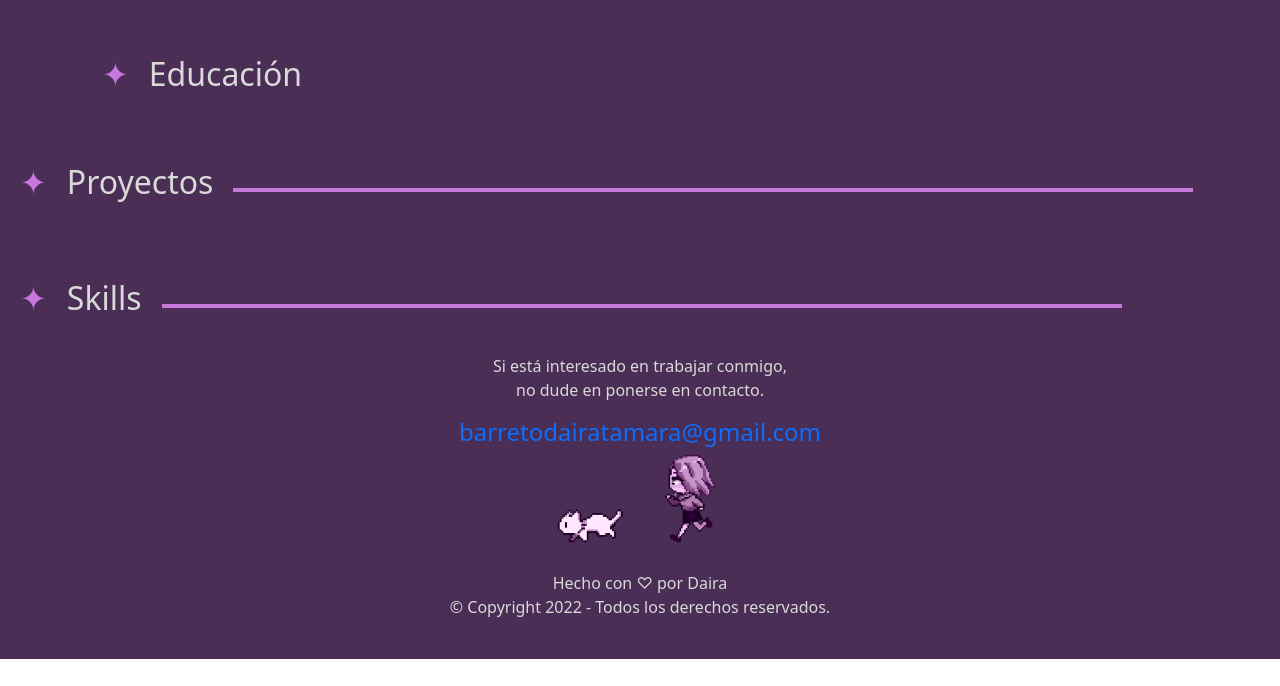
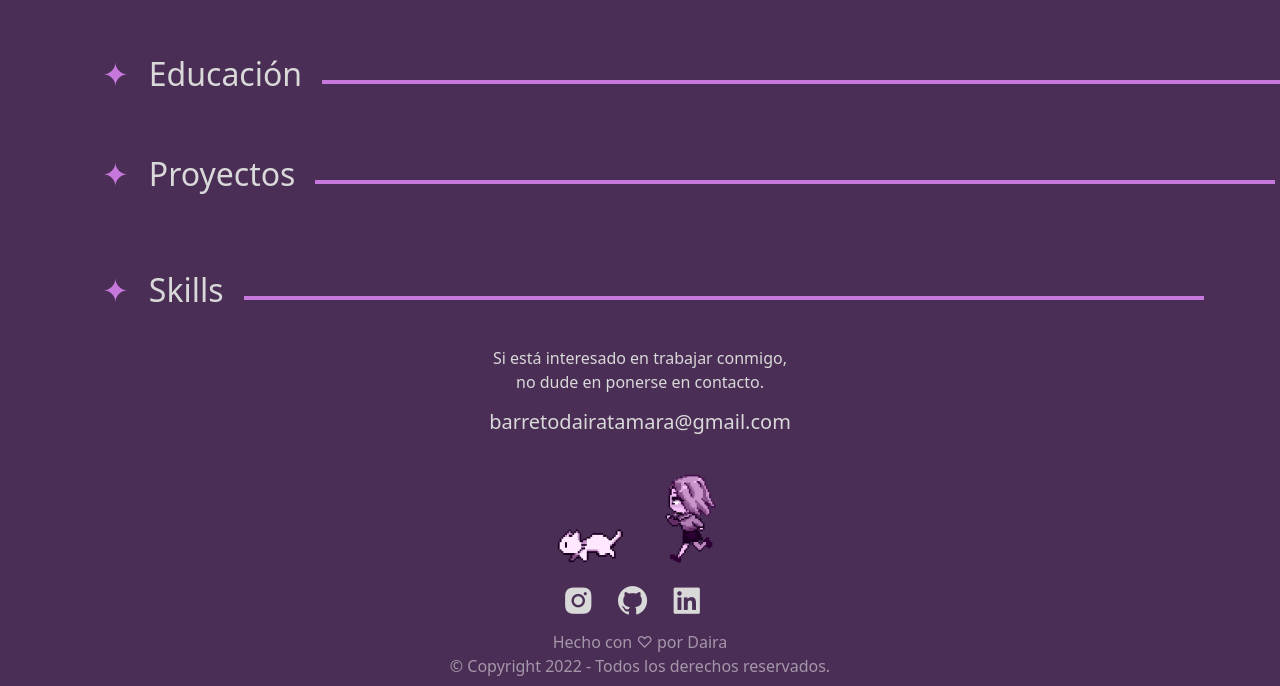
Before and after one commit to Daira360/Portfolio-FrontEnd, a plain HTML site: page index.html in a window 1280 px wide. Shown: the part 770-1456 px from the top of the page. Before the commit the page ends 1429 px from the top, so only its background shows below. Drawn offline with nearby package versions, Linux system fonts and the light colour scheme; a script that the page names is missing.

Commit message:
Sexto Commit

```diff
--- a/index.html
+++ b/index.html
@@ -42,8 +42,9 @@
         <!---------------------------------------------------->
 
 
+
         <!---------------------------------------------------->
-        <!--Nav-->
+        <!--Barra de Navegación-->
         <nav class="navbar navbar-expand-md fixed-top navbar-main">
             <!--Contenedor barra de navegación-->
             <div class="container">
@@ -79,13 +80,16 @@
         </nav>
         <!---------------------------------------------------->
 
+
+
         <!---------------------------------------------------->
         <!--Banner-->
         <div id="banner">
             <img alt="Banner" id=banner src="img/Banner_px.png">
         </div>
+        <!---------------------------------------------------->
 
-        <!---------------------------------------------------->
+
 
         <!---------------------------------------------------->
         <!--Sobre mi-->
@@ -115,7 +119,7 @@
                     <p>Full-stack developer jr. <br>Me encanta crear diseños llamativos y agradables para las personas.</br></p>
 
                     <!--Redes Sociales-->
-                    <div class="d-none d-md-block redes">
+                    <div class="redes">
                         <a href="https://www.instagram.com/hellsy.png/?hl=es-la" target="_blank">
                             <i class="bx bxl-instagram-alt"></i>
                         </a>
@@ -138,18 +142,18 @@
 
         <!---------------------------------------------------->
         <!--Educación-->
-        <section class="justify-content-center text-center">
-            <div id="edu" class="container">
-
-                <div class="ancho3">
-                     <h2 class="titulo"><span class="item">✦</span>Educación</h2>
-                </div>
-
+        <section id="edu" class="container">
+            <div class="titulo">
+                <h2><span class="item">✦</span>Educación</h2>
             </div>
         </section>
+        <!---------------------------------------------------->
+
+
 
         <!---------------------------------------------------->
-        <section id="proyect" class="proyectos">
+        <!--Proyectos-->
+        <section id="proyect" class="container">
                 <div class="ancho4">
                     <div class="titulo">
                         <h2><span class="item">✦</span>Proyectos</h2>
@@ -159,120 +163,82 @@
                     </div>
                 </div>
         </section>
+        <!---------------------------------------------------->
+
 
 
         <!---------------------------------------------------->
+        <!--Habilidades y Skills-->
         <section id="skills" class="skills">
-                <div class="ancho5">
+                <div class="container">
                     <div class="titulo">
                         <h2><span class="item">✦</span>Skills</h2>
                     </div>
                 </div>
             </div>
-
+        </section>
         <!---------------------------------------------------->
-        <!--Para el formulario de contacto que quiero agregar
-        <section id="contact" class="contacto">
-            <div class="ancho6">
-
-                    <div class="titulo">
-                         <h2><span class="item">✦</span>Contacto</h2>
-                    </div>
-
-                    <div class="contacto-grid">
-
-                        <div class="mas-info">
-                            <p>Si está interesado en trabajar conmigo en su próximo proyecto, no dude en ponerse en contacto.</p>
-
-                            <ul>
-                                <li><i class="bx bxs-map"></i>Moreno, Buenos Aires, Argentina.</li>
-                                <li><i class="bx bxs-phone"></i>(+54) 11 5494-3525</li>
-                                <li><i class="bx bxs-envelope"></i>barretodairatamara@gmail.com</li>
-                            </ul>
-
-                            <div class="redes">
-                                <a type="buttom" href="https://www.instagram.com/hellsy.png/?hl=es-la" target="_blanck">
-                                    <i class="bx bxl-instagram-alt"></i>
-                                </a>
-
-                                <a type="buttom" href=https://github.com/Daira360 target="_blanck">
-                                    <i class="bx bxl-github"></i>
-                                </a>
-
-                                <a type="buttom" href=https://www.linkedin.com/in/daira-barreto-51a767253/ target="_blank">
-                                <i class="bx bxl-linkedin-square"></i>
-                                </a>
-                            </div>
-
-                        </div>
 
 
-                        <div class="formulario">
-                            <form action="">
-                                <p>
-                                    <label for="nombre">Nombre</label>
-                                    <input type="text" name="nombre" id="nombre"/>
-                                </p>
-
-                                <p>
-                                     <label for="correo">Correo Electrónico</label>
-                                     <input type="email" name="correo" id="correo"/>
-                                </p>
-
-                                <p>
-                                    <label for="mensaje">Mensaje</label>
-                                    <textarea name="mensaje" rows="5" id="mensaje"></textarea>
-                                </p>
-
-                                <p>
-                                    <button class="boton" type="submit">
-                                        ENVIAR
-                                    </button>
-                                </p>
-                            </form>
-                        </div>
-
-                    </div>
-            </div>
-        </section>
-        <div class="container">
-        -->
 
         <!---------------------------------------------------->
         <!--Contacto-->
         <div id="contact" class="container">
             <!---->
             <section class="row justify-content-center">
-                <div class="text-center position-relative">
+                <div class="text-center">
+                    <!--Texto-->
                     <p>Si está interesado en trabajar conmigo,<br>no dude en ponerse en contacto.</br></p>
-                    <a href="barretodairatamara@gmail.com" class="h4 text-decoration-none">
-                        barretodairatamara@gmail.com
+
+                    <!--Gmail-->
+                    <div class="email container">
+                    <a href="mailto:barretodairatamara@gmail.com" class="h5 text-white text-decoration-none">
+                       <span>barretodairatamara@gmail.com</span>
                     </a>
+                </div>
+
+                    <!--Gif Decorativo-->
+                    <div class="row justify-content-center text-center">
+                        <div class="col-6 gif">
+                            <img class="align-bottom" src="img/Loading_gato.gif" width="100px">
+                            <img src="img/Loading_yo.gif" width="100px">
+                        </div>
+                    </div>
+
+                    <!--Redes-->
+                    <div class="redes">
+                        <a href="https://www.instagram.com/hellsy.png/?hl=es-la" target="_blank">
+                            <i class="bx bxl-instagram-alt"></i>
+                        </a>
+
+                        <a href=https://github.com/Daira360 target="_blank">
+                            <i class="bx bxl-github"></i>
+                        </a>
+
+                        <a href=https://www.linkedin.com/in/daira-barreto-51a767253/ target="_blank">
+                            <i class="bx bxl-linkedin-square"></i>
+                        </a>
+                    </div>
+
                 </div>
             </section>
 
 
             <!---------------------------------------------------->
             <!--Navbar-->
-            <div class="row justify-content-center text-center">
-                <!--Gif Decorativo-->
-                <div class="container">
-                    <img class="align-bottom" src="img/Loading_gato.gif" width="100px">
-                    <img src="img/Loading_yo.gif" width="100px">
-                </div>
-            </div>
+
         </div>
+
 
 
         <!---------------------------------------------------->
         <!--Pie de página-->
-        <footer class="pie text-center p-4">
-            <p>Hecho con ♡ por Daira <br>© Copyright 2022 - Todos los derechos reservados.</br></p>
+        <footer class="text-center text-white-50 p-2">
+            Hecho con ♡ por Daira <br>&#169; Copyright 2022 - Todos los derechos reservados.</br>
         <!--Fondo Footer-->
         </footer>
-
+        <!---------------------------------------------------->
 
     </body>
 
-
 </html>
--- /dev/null
+++ b/script.js
@@ -0,0 +1,16 @@
+$(document).ready(function() {
+    $('#item1').animate({
+       borderBottomWidth: '200px'}, 1000);
+    $('#item2').animate({
+       borderBottomWidth: '50px'}, 1000);
+    $('#item3').animate({
+       borderBottomWidth: '15px'}, 1000);
+    $('#item4').animate({
+       borderBottomWidth: '37.5px'}, 1000);
+    $('#item5').animate({
+       borderBottomWidth: '37.5px'}, 1000);
+    $('#item6').animate({
+       borderBottomWidth: '100px'}, 1000);
+    $('#item7').animate({
+       borderBottomWidth: '62.5px'}, 1000);
+  })
--- a/style.css
+++ b/style.css
@@ -21,11 +21,6 @@ body{
     opacity: 40%;
     z-index: -1;
 }
-/*Img de Fondo*/
-.pie {
-
-}
-
 
 
 /*---------------------------------------------------*/
@@ -110,8 +105,6 @@ body{
     text-decoration: none;
     --size: 50px;
     width: var(--size);
-    height: var(--size);
-    border-radius: 50%;
     display: inline-flex;
 }
 .redes i{
@@ -125,22 +118,32 @@ body{
 
 
 /*---------------------------------------------------*/
-/*educación*/
+/*Educación*/
 
 
 
 /*---------------------------------------------------*/
-/*proyecto(s)*/
+/*Proyecto(s)*/
 
 
 /*---------------------------------------------------*/
-/*skills y más*/
+/*Skills y más*/
 
 
 
 /*---------------------------------------------------*/
-/*contacto*/
+/*Contacto*/
+.email {
+    margin-bottom: 2em;
+}
 
+.email a span:hover {
+    color: #ba89d3;
+}
+
+.gif {
+    margin: 1em;
+}
 
 /*---------------------------------------------------*/
 /*Barra de scroll*/
```
